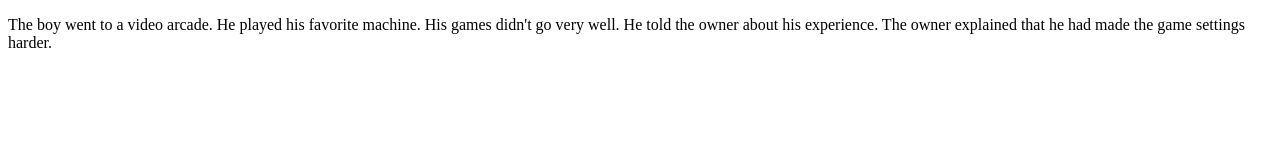
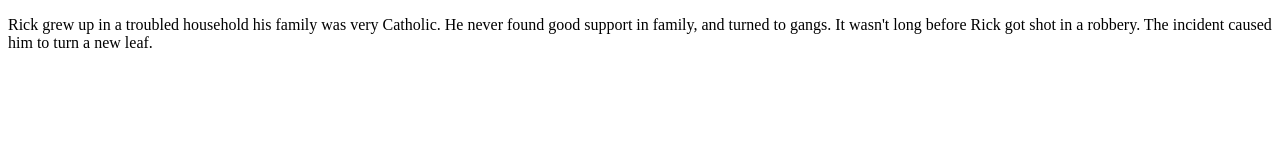
Before and after one commit to Aunabil4602/static-content, a plain HTML site: page roc1.html in a window 1280 px wide. Drawn offline with Linux system fonts and the light colour scheme.

Commit message:
Update roc1.html

```diff
--- a/roc1.html
+++ b/roc1.html
@@ -1,9 +1,9 @@
 <!DOCTYPE html>
 <html>
 <head>
-    <title>A Cow's Journey</title>
+    <title>Rick</title>
 </head>
 <body>
-    <p>The boy went to a video arcade. He played his favorite machine. His games didn't go very well. He told the owner about his experience. The owner explained that he had made the game settings harder.</p>
+    <p>Rick grew up in a troubled household his family was very Catholic. He never found good support in family, and turned to gangs. It wasn't long before Rick got shot in a robbery. The incident caused him to turn a new leaf.</p>
 </body>
 </html>
```
